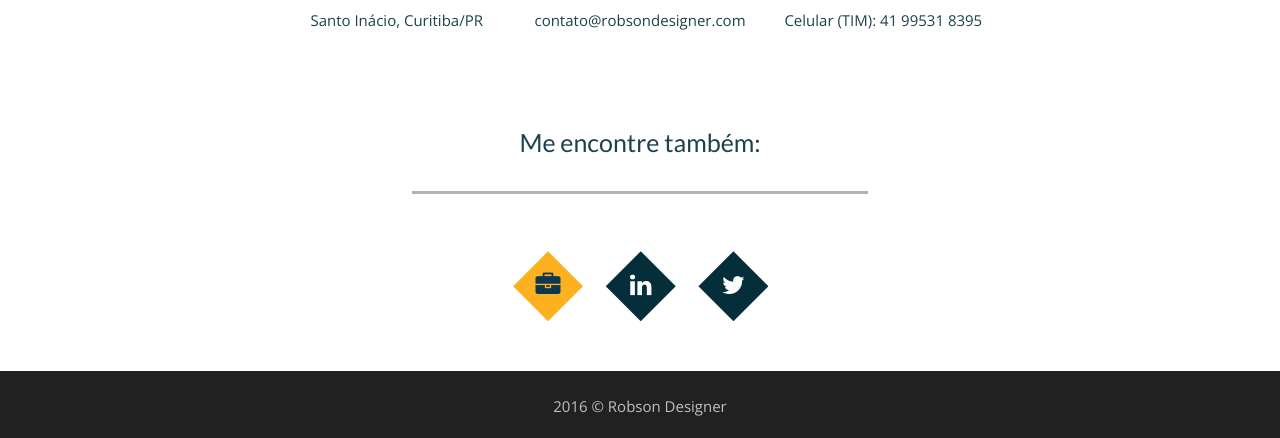
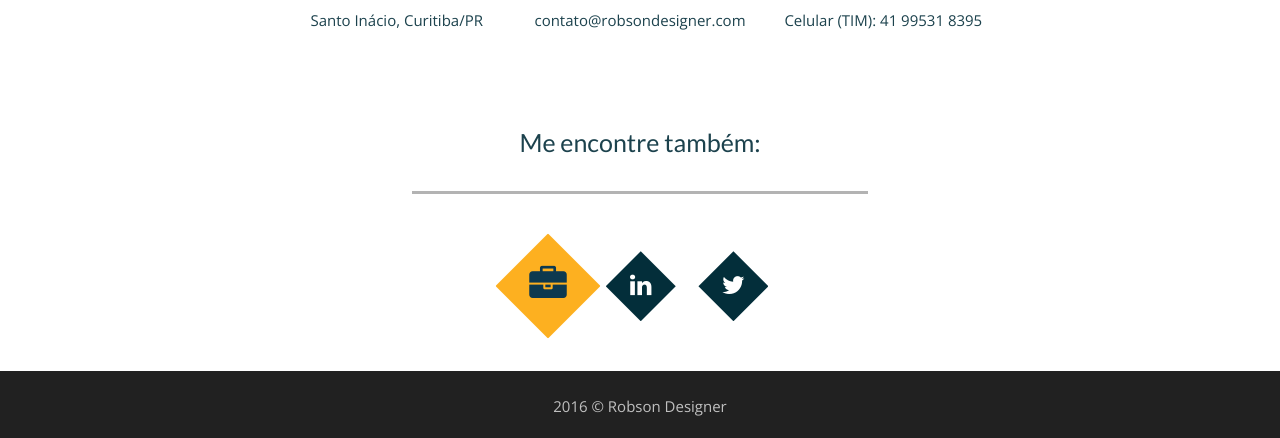
Before and after one commit to RobsonVinicius/robsondesigner, a PHP site: page / in a window 1280 px wide, with the pointer over the restyled element. Shown: the part 4590-5028 px from the top of the page. Run offline with PHP 8.4, Linux system fonts and the light colour scheme; some libraries are stand-ins or nearby versions.

Commit message:
transform scale hover social button

```diff
--- a/css/style.css
+++ b/css/style.css
@@ -621,6 +621,7 @@ clip-path: polygon(50% 0%, 100% 50%, 50% 100%, 0% 50%);
 #contact-section .social i.fa:hover {
 	color: #0D394F;
 	background-color: #fdb020;
+	transform: scale(1.5)
 	/* background: url(../img/contact-mask-2.png) no-repeat;  */
 }
 
```
